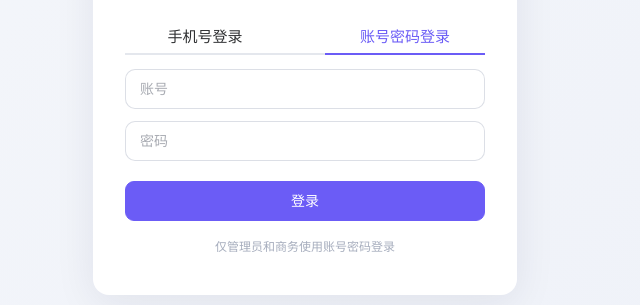
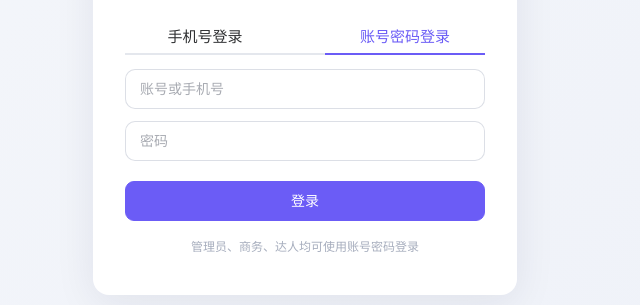
Before and after one commit to austinmzds-create/star, a Vue app in the folder web/: page /login in a window 1280 px wide. Both pictures are taken after a click on the tab "账号密码登录". Shown: the part 336-641 px from the top of the page, without its empty margins (335-975 px from the left). Built offline with nearby package versions, Linux system fonts and the light colour scheme.

Commit message:
feat: open password login to all roles

```diff
--- a/web/src/views/Login.vue
+++ b/web/src/views/Login.vue
@@ -44,7 +44,7 @@
           </template>
           <el-input
             v-model="username"
-            placeholder="账号"
+            placeholder="账号或手机号"
             size="large"
             class="fld"
             @keyup.enter="passwordLogin"
@@ -68,7 +68,7 @@
           >
             登录
           </el-button>
-          <p class="hint">仅管理员和商务使用账号密码登录</p>
+          <p class="hint">管理员、商务、达人均可使用账号密码登录</p>
         </el-tab-pane>
       </el-tabs>
     </div>
```
Also changed, not shown: 1 other file (tests, documents, lock files or other folders).
